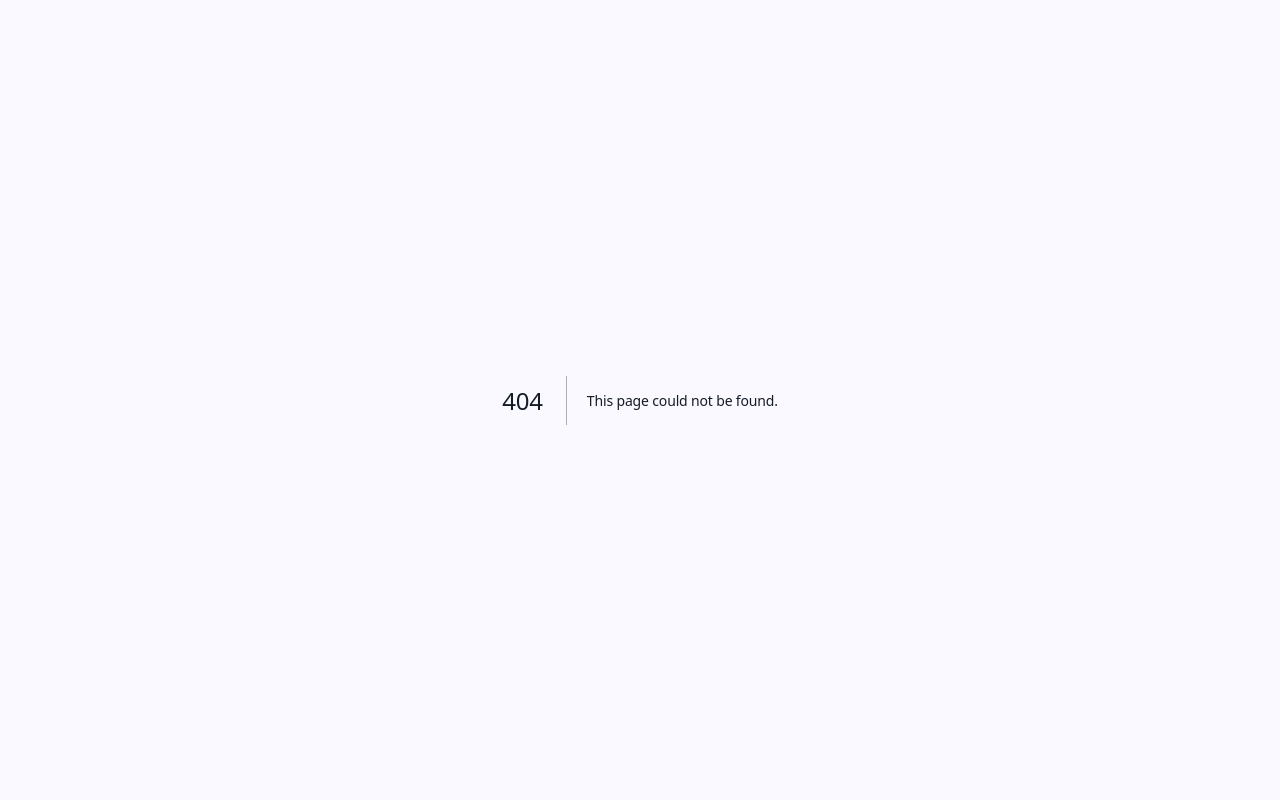
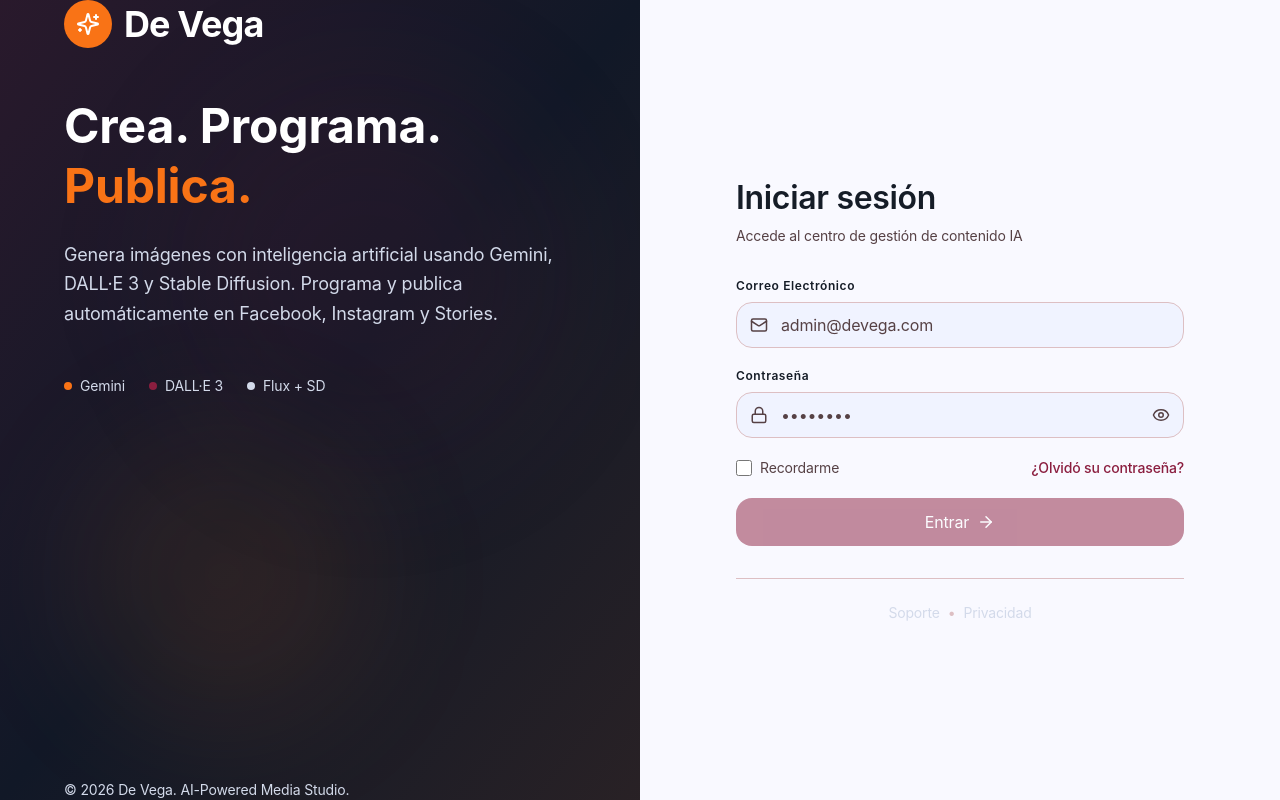
Before and after one commit to garcia-bj/dashboard-de-vega, a Next.js app in the folder frontend/: page /login in a window 1280 px wide. Before the commit this address had no page. Built offline with nearby package versions, Linux system fonts and the light colour scheme; no server answers.

Commit message:
feat(frontend): login page con diseño split branding + form, conexión JWT con FastAPI

```diff
--- /dev/null
+++ b/frontend/src/app/login/page.tsx
@@ -0,0 +1,221 @@
+"use client";
+
+import { useState } from "react";
+import { useRouter } from "next/navigation";
+import { Eye, EyeOff, Mail, Lock, Sparkles, ArrowRight } from "lucide-react";
+import { api } from "@/lib/api";
+import { useAuthStore } from "@/store/auth";
+
+export default function LoginPage() {
+  const router = useRouter();
+  const setAuth = useAuthStore((s) => s.setAuth);
+
+  const [email, setEmail] = useState("");
+  const [password, setPassword] = useState("");
+  const [showPassword, setShowPassword] = useState(false);
+  const [loading, setLoading] = useState(false);
+  const [error, setError] = useState("");
+
+  const handleLogin = async (e: React.FormEvent) => {
+    e.preventDefault();
+    setError("");
+    setLoading(true);
+
+    try {
+      const data: any = await api.auth.login(email, password);
+
+      setAuth(data.access_token, data.user);
+      router.push("/dashboard");
+    } catch (err) {
+      setError(err instanceof Error ? err.message : "Error al iniciar sesión");
+    } finally {
+      setLoading(false);
+    }
+  };
+
+  return (
+    <div className="min-h-screen flex">
+      {/* Left - Branding */}
+      <div className="hidden lg:flex lg:w-1/2 bg-tertiary relative overflow-hidden flex-col justify-center px-16">
+        {/* Decorative gradient */}
+        <div className="absolute inset-0 bg-gradient-to-br from-primary/20 via-tertiary to-secondary/10" />
+        <div className="absolute top-20 right-20 w-96 h-96 bg-primary/10 rounded-full blur-3xl" />
+        <div className="absolute bottom-20 left-20 w-72 h-72 bg-secondary/10 rounded-full blur-3xl" />
+
+        <div className="relative z-10 max-w-lg">
+          <div className="flex items-center gap-3 mb-12">
+            <div className="w-12 h-12 rounded-xl bg-secondary flex items-center justify-center">
+              <Sparkles size={24} className="text-white" />
+            </div>
+            <h1 className="text-4xl font-bold text-white tracking-tight">De Vega</h1>
+          </div>
+
+          <p className="text-5xl font-bold text-white leading-tight mb-6">
+            Crea. Programa. <br />
+            <span className="text-secondary">Publica.</span>
+          </p>
+
+          <p className="text-lg text-surface-dim leading-relaxed">
+            Genera imágenes con inteligencia artificial usando Gemini, DALL·E 3 y Stable Diffusion.
+            Programa y publica automáticamente en Facebook, Instagram y Stories.
+          </p>
+
+          <div className="flex gap-6 mt-12">
+            <div className="flex items-center gap-2">
+              <div className="w-2 h-2 rounded-full bg-secondary" />
+              <span className="text-sm text-surface-dim">Gemini</span>
+            </div>
+            <div className="flex items-center gap-2">
+              <div className="w-2 h-2 rounded-full bg-primary" />
+              <span className="text-sm text-surface-dim">DALL·E 3</span>
+            </div>
+            <div className="flex items-center gap-2">
+              <div className="w-2 h-2 rounded-full bg-surface-dim" />
+              <span className="text-sm text-surface-dim">Flux + SD</span>
+            </div>
+          </div>
+        </div>
+
+        <div className="relative z-10 mt-auto pt-16">
+          <p className="text-sm text-surface-dim">
+            &copy; {new Date().getFullYear()} De Vega. AI-Powered Media Studio.
+          </p>
+        </div>
+      </div>
+
+      {/* Right - Login Form */}
+      <div className="flex-1 flex items-center justify-center px-8 bg-surface">
+        <div className="w-full max-w-md">
+          {/* Mobile logo */}
+          <div className="lg:hidden flex items-center gap-3 mb-12">
+            <div className="w-10 h-10 rounded-xl bg-secondary flex items-center justify-center">
+              <Sparkles size={20} className="text-white" />
+            </div>
+            <h1 className="text-2xl font-bold text-on-surface">De Vega</h1>
+          </div>
+
+          <div className="mb-8">
+            <h2 className="text-headline-lg text-on-surface mb-2">Iniciar sesión</h2>
+            <p className="text-body-md text-on-surface-variant">
+              Accede al centro de gestión de contenido IA
+            </p>
+          </div>
+
+          <form onSubmit={handleLogin} className="space-y-5">
+            {error && (
+              <div className="bg-error-container text-error text-body-md px-4 py-3 rounded-lg border border-error/20">
+                {error}
+              </div>
+            )}
+
+            <div>
+              <label htmlFor="email" className="block text-label-sm text-on-surface mb-2">
+                Correo Electrónico
+              </label>
+              <div className="relative">
+                <Mail
+                  size={18}
+                  className="absolute left-3.5 top-1/2 -translate-y-1/2 text-on-surface-variant"
+                />
+                <input
+                  id="email"
+                  type="email"
+                  value={email}
+                  onChange={(e) => setEmail(e.target.value)}
+                  placeholder="admin@devega.com"
+                  required
+                  className="input-field pl-11"
+                />
+              </div>
+            </div>
+
+            <div>
+              <label htmlFor="password" className="block text-label-sm text-on-surface mb-2">
+                Contraseña
+              </label>
+              <div className="relative">
+                <Lock
+                  size={18}
+                  className="absolute left-3.5 top-1/2 -translate-y-1/2 text-on-surface-variant"
+                />
+                <input
+                  id="password"
+                  type={showPassword ? "text" : "password"}
+                  value={password}
+                  onChange={(e) => setPassword(e.target.value)}
+                  placeholder="••••••••"
+                  required
+                  className="input-field pl-11 pr-11"
+                />
+                <button
+                  type="button"
+                  onClick={() => setShowPassword(!showPassword)}
+                  className="absolute right-3.5 top-1/2 -translate-y-1/2 text-on-surface-variant hover:text-on-surface transition-colors"
+                >
+                  {showPassword ? <EyeOff size={18} /> : <Eye size={18} />}
+                </button>
+              </div>
+            </div>
+
+            <div className="flex items-center justify-between">
+              <label className="flex items-center gap-2 cursor-pointer">
+                <input
+                  type="checkbox"
+                  className="w-4 h-4 rounded border-outline-variant accent-primary"
+                />
+                <span className="text-body-md text-on-surface-variant">Recordarme</span>
+              </label>
+              <button
+                type="button"
+                className="text-body-md text-primary hover:text-primary-hover font-medium"
+              >
+                ¿Olvidó su contraseña?
+              </button>
+            </div>
+
+            <button
+              type="submit"
+              disabled={loading || !email || !password}
+              className="btn-primary w-full flex items-center justify-center gap-2 py-3 text-body-lg"
+            >
+              {loading ? (
+                <span className="flex items-center gap-2">
+                  <svg className="animate-spin h-5 w-5" viewBox="0 0 24 24">
+                    <circle
+                      className="opacity-25"
+                      cx="12"
+                      cy="12"
+                      r="10"
+                      stroke="currentColor"
+                      strokeWidth="4"
+                      fill="none"
+                    />
+                    <path
+                      className="opacity-75"
+                      fill="currentColor"
+                      d="M4 12a8 8 0 018-8V0C5.373 0 0 5.373 0 12h4z"
+                    />
+                  </svg>
+                  Ingresando...
+                </span>
+              ) : (
+                <>
+                  Entrar
+                  <ArrowRight size={18} />
+                </>
+              )}
+            </button>
+          </form>
+
+          <div className="mt-8 pt-6 border-t border-outline-variant">
+            <p className="text-body-md text-on-surface-variant text-center">
+              <span className="text-sm text-surface-dim">Soporte</span>
+              <span className="mx-2 text-outline-variant">•</span>
+              <span className="text-sm text-surface-dim">Privacidad</span>
+            </p>
+          </div>
+        </div>
+      </div>
+    </div>
+  );
+}
```
Also changed, not shown: 1 other file (tests, documents, lock files or other folders).
